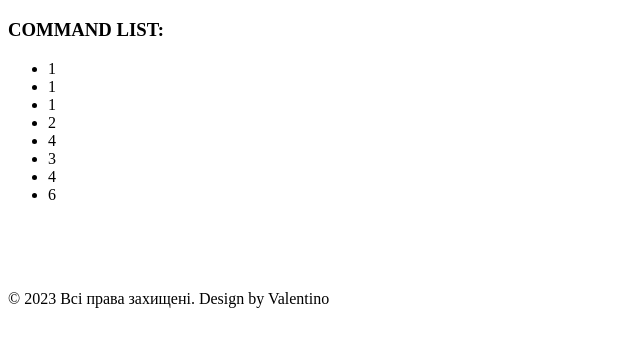
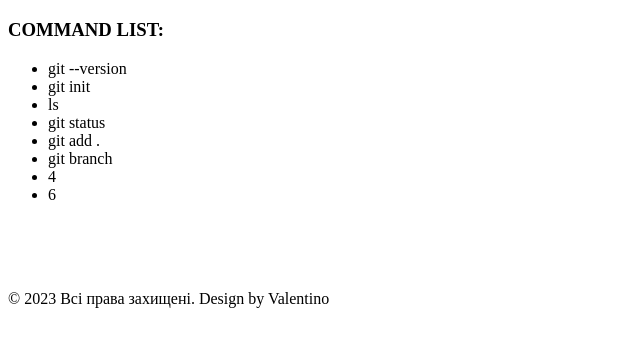
Before and after one commit to PapaDoc2022/Git_DZ_Oleiinyk, a plain HTML site: page index.html in a window 1280 px wide. Shown: the part 424-770 px from the top of the page, without its empty margins (0-640 px from the left). Drawn offline with Linux system fonts and the light colour scheme.

Commit message:
Added 2 more points

```diff
--- a/index.html
+++ b/index.html
@@ -22,12 +22,12 @@
         <img src="images/WhiteBit.png" alt="LogoWhiteBit">
         <h3>COMMAND LIST:</h3>
         <ul>
-            <li>1</li>
-            <li>1</li>
-            <li>1</li>
-            <li>2</li>
-            <li>4</li>
-            <li>3</li>
+            <li>git --version</li>
+            <li>git init</li>
+            <li>ls</li>
+            <li>git status</li>
+            <li>git add .</li>
+            <li>git branch</li>
             <li>4</li>
             <li>6</li>
         </ul>
```
